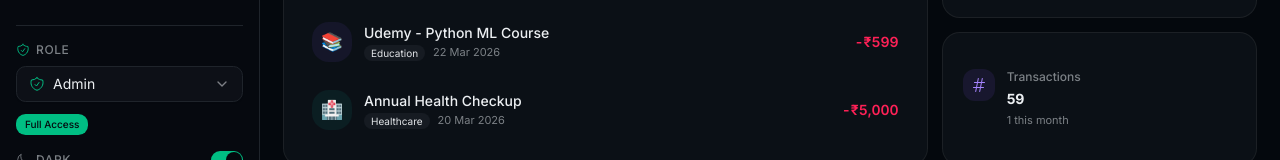
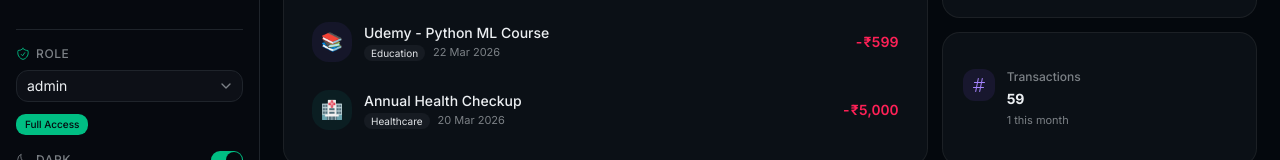
Before and after one commit to Ankit-singh-dot/Zorvyn_test, a Next.js app: page /dashboard in a window 1280 px wide. Shown: the part 990-1150 px from the top of the page. Built offline with nearby package versions, Linux system fonts and the light colour scheme.

Commit message:
select_tsx

```diff
--- /dev/null
+++ b/components/ui/select.tsx
@@ -0,0 +1,201 @@
+"use client"
+
+import * as React from "react"
+import { Select as SelectPrimitive } from "@base-ui/react/select"
+
+import { cn } from "@/lib/utils"
+import { ChevronDownIcon, CheckIcon, ChevronUpIcon } from "lucide-react"
+
+const Select = SelectPrimitive.Root
+
+function SelectGroup({ className, ...props }: SelectPrimitive.Group.Props) {
+  return (
+    <SelectPrimitive.Group
+      data-slot="select-group"
+      className={cn("scroll-my-1 p-1", className)}
+      {...props}
+    />
+  )
+}
+
+function SelectValue({ className, ...props }: SelectPrimitive.Value.Props) {
+  return (
+    <SelectPrimitive.Value
+      data-slot="select-value"
+      className={cn("flex flex-1 text-left", className)}
+      {...props}
+    />
+  )
+}
+
+function SelectTrigger({
+  className,
+  size = "default",
+  children,
+  ...props
+}: SelectPrimitive.Trigger.Props & {
+  size?: "sm" | "default"
+}) {
+  return (
+    <SelectPrimitive.Trigger
+      data-slot="select-trigger"
+      data-size={size}
+      className={cn(
+        "flex w-fit items-center justify-between gap-1.5 rounded-lg border border-input bg-transparent py-2 pr-2 pl-2.5 text-sm whitespace-nowrap transition-colors outline-none select-none focus-visible:border-ring focus-visible:ring-3 focus-visible:ring-ring/50 disabled:cursor-not-allowed disabled:opacity-50 aria-invalid:border-destructive aria-invalid:ring-3 aria-invalid:ring-destructive/20 data-placeholder:text-muted-foreground data-[size=default]:h-8 data-[size=sm]:h-7 data-[size=sm]:rounded-[min(var(--radius-md),10px)] *:data-[slot=select-value]:line-clamp-1 *:data-[slot=select-value]:flex *:data-[slot=select-value]:items-center *:data-[slot=select-value]:gap-1.5 dark:bg-input/30 dark:hover:bg-input/50 dark:aria-invalid:border-destructive/50 dark:aria-invalid:ring-destructive/40 [&_svg]:pointer-events-none [&_svg]:shrink-0 [&_svg:not([class*='size-'])]:size-4",
+        className
+      )}
+      {...props}
+    >
+      {children}
+      <SelectPrimitive.Icon
+        render={
+          <ChevronDownIcon className="pointer-events-none size-4 text-muted-foreground" />
+        }
+      />
+    </SelectPrimitive.Trigger>
+  )
+}
+
+function SelectContent({
+  className,
+  children,
+  side = "bottom",
+  sideOffset = 4,
+  align = "center",
+  alignOffset = 0,
+  alignItemWithTrigger = true,
+  ...props
+}: SelectPrimitive.Popup.Props &
+  Pick<
+    SelectPrimitive.Positioner.Props,
+    "align" | "alignOffset" | "side" | "sideOffset" | "alignItemWithTrigger"
+  >) {
+  return (
+    <SelectPrimitive.Portal>
+      <SelectPrimitive.Positioner
+        side={side}
+        sideOffset={sideOffset}
+        align={align}
+        alignOffset={alignOffset}
+        alignItemWithTrigger={alignItemWithTrigger}
+        className="isolate z-50"
+      >
+        <SelectPrimitive.Popup
+          data-slot="select-content"
+          data-align-trigger={alignItemWithTrigger}
+          className={cn("relative isolate z-50 max-h-(--available-height) w-(--anchor-width) min-w-36 origin-(--transform-origin) overflow-x-hidden overflow-y-auto rounded-lg bg-popover text-popover-foreground shadow-md ring-1 ring-foreground/10 duration-100 data-[align-trigger=true]:animate-none data-[side=bottom]:slide-in-from-top-2 data-[side=inline-end]:slide-in-from-left-2 data-[side=inline-start]:slide-in-from-right-2 data-[side=left]:slide-in-from-right-2 data-[side=right]:slide-in-from-left-2 data-[side=top]:slide-in-from-bottom-2 data-open:animate-in data-open:fade-in-0 data-open:zoom-in-95 data-closed:animate-out data-closed:fade-out-0 data-closed:zoom-out-95", className )}
+          {...props}
+        >
+          <SelectScrollUpButton />
+          <SelectPrimitive.List>{children}</SelectPrimitive.List>
+          <SelectScrollDownButton />
+        </SelectPrimitive.Popup>
+      </SelectPrimitive.Positioner>
+    </SelectPrimitive.Portal>
+  )
+}
+
+function SelectLabel({
+  className,
+  ...props
+}: SelectPrimitive.GroupLabel.Props) {
+  return (
+    <SelectPrimitive.GroupLabel
+      data-slot="select-label"
+      className={cn("px-1.5 py-1 text-xs text-muted-foreground", className)}
+      {...props}
+    />
+  )
+}
+
+function SelectItem({
+  className,
+  children,
+  ...props
+}: SelectPrimitive.Item.Props) {
+  return (
+    <SelectPrimitive.Item
+      data-slot="select-item"
+      className={cn(
+        "relative flex w-full cursor-default items-center gap-1.5 rounded-md py-1 pr-8 pl-1.5 text-sm outline-hidden select-none focus:bg-accent focus:text-accent-foreground not-data-[variant=destructive]:focus:**:text-accent-foreground data-disabled:pointer-events-none data-disabled:opacity-50 [&_svg]:pointer-events-none [&_svg]:shrink-0 [&_svg:not([class*='size-'])]:size-4 *:[span]:last:flex *:[span]:last:items-center *:[span]:last:gap-2",
+        className
+      )}
+      {...props}
+    >
+      <SelectPrimitive.ItemText className="flex flex-1 shrink-0 gap-2 whitespace-nowrap">
+        {children}
+      </SelectPrimitive.ItemText>
+      <SelectPrimitive.ItemIndicator
+        render={
+          <span className="pointer-events-none absolute right-2 flex size-4 items-center justify-center" />
+        }
+      >
+        <CheckIcon className="pointer-events-none" />
+      </SelectPrimitive.ItemIndicator>
+    </SelectPrimitive.Item>
+  )
+}
+
+function SelectSeparator({
+  className,
+  ...props
+}: SelectPrimitive.Separator.Props) {
+  return (
+    <SelectPrimitive.Separator
+      data-slot="select-separator"
+      className={cn("pointer-events-none -mx-1 my-1 h-px bg-border", className)}
+      {...props}
+    />
+  )
+}
+
+function SelectScrollUpButton({
+  className,
+  ...props
+}: React.ComponentProps<typeof SelectPrimitive.ScrollUpArrow>) {
+  return (
+    <SelectPrimitive.ScrollUpArrow
+      data-slot="select-scroll-up-button"
+      className={cn(
+        "top-0 z-10 flex w-full cursor-default items-center justify-center bg-popover py-1 [&_svg:not([class*='size-'])]:size-4",
+        className
+      )}
+      {...props}
+    >
+      <ChevronUpIcon
+      />
+    </SelectPrimitive.ScrollUpArrow>
+  )
+}
+
+function SelectScrollDownButton({
+  className,
+  ...props
+}: React.ComponentProps<typeof SelectPrimitive.ScrollDownArrow>) {
+  return (
+    <SelectPrimitive.ScrollDownArrow
+      data-slot="select-scroll-down-button"
+      className={cn(
+        "bottom-0 z-10 flex w-full cursor-default items-center justify-center bg-popover py-1 [&_svg:not([class*='size-'])]:size-4",
+        className
+      )}
+      {...props}
+    >
+      <ChevronDownIcon
+      />
+    </SelectPrimitive.ScrollDownArrow>
+  )
+}
+
+export {
+  Select,
+  SelectContent,
+  SelectGroup,
+  SelectItem,
+  SelectLabel,
+  SelectScrollDownButton,
+  SelectScrollUpButton,
+  SelectSeparator,
+  SelectTrigger,
+  SelectValue,
+}
```
